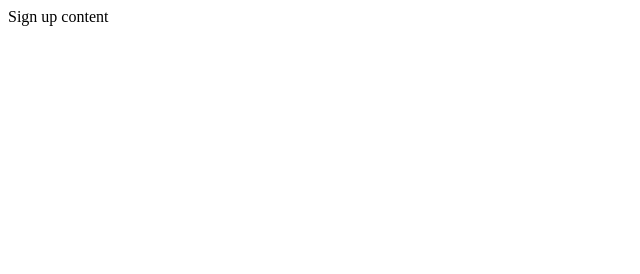
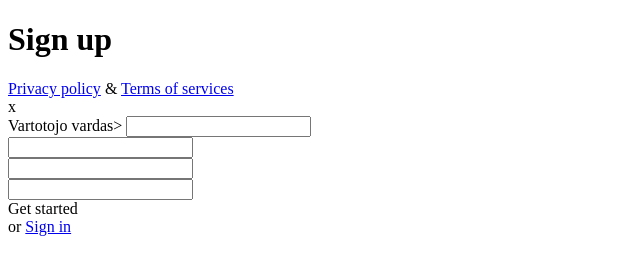
Before and after one commit to Vaidmine/06_sign-up, a plain HTML site: page index.html in a window 1280 px wide. Shown: the whole page, without its empty margins (0-640 px from the left). Drawn offline with Linux system fonts and the light colour scheme.

Commit message:
HTML structure update

```diff
--- a/index.html
+++ b/index.html
@@ -6,6 +6,58 @@
     <title>Document</title>
 </head>
 <body>
-    Sign up content
+<main>
+
+    <div>
+        <h1> Sign up </h1>
+        <footer>
+            <a href="#">Privacy policy</a>
+           <Span> &amp; </Span>
+            <a href="#">Terms of services</a>
+        </footer>
+    </div>
+
+        <div>
+            <div>x</div>
+            <form>
+                <div>
+                    <label for="Username">Vartotojo vardas></label>
+                    <input id="username" type="text">
+                </div>
+
+                <div>
+                    <label for="E-mail"></label>
+                    <input id="email" type="email">
+                </div>
+
+                <div>
+                    <label for="Passwor"></label>
+                    <input id="pass" type="password">
+                </div>
+
+                <div>
+                    <label for="repass"></label>
+                    <input id="repass" type="password">
+
+                </div>
+
+                <div>
+                    <div> Get started </div>
+                    <span>or</span>
+                    <a href="#">Sign in</a>
+                </div>
+
+            </form>
+
+        </div>
+
+    </div>
+
+    <div>
+
+    </div>
+
+
+</main>
 </body>
 </html>
```
Also changed, not shown: karpymas.JPG (added).
